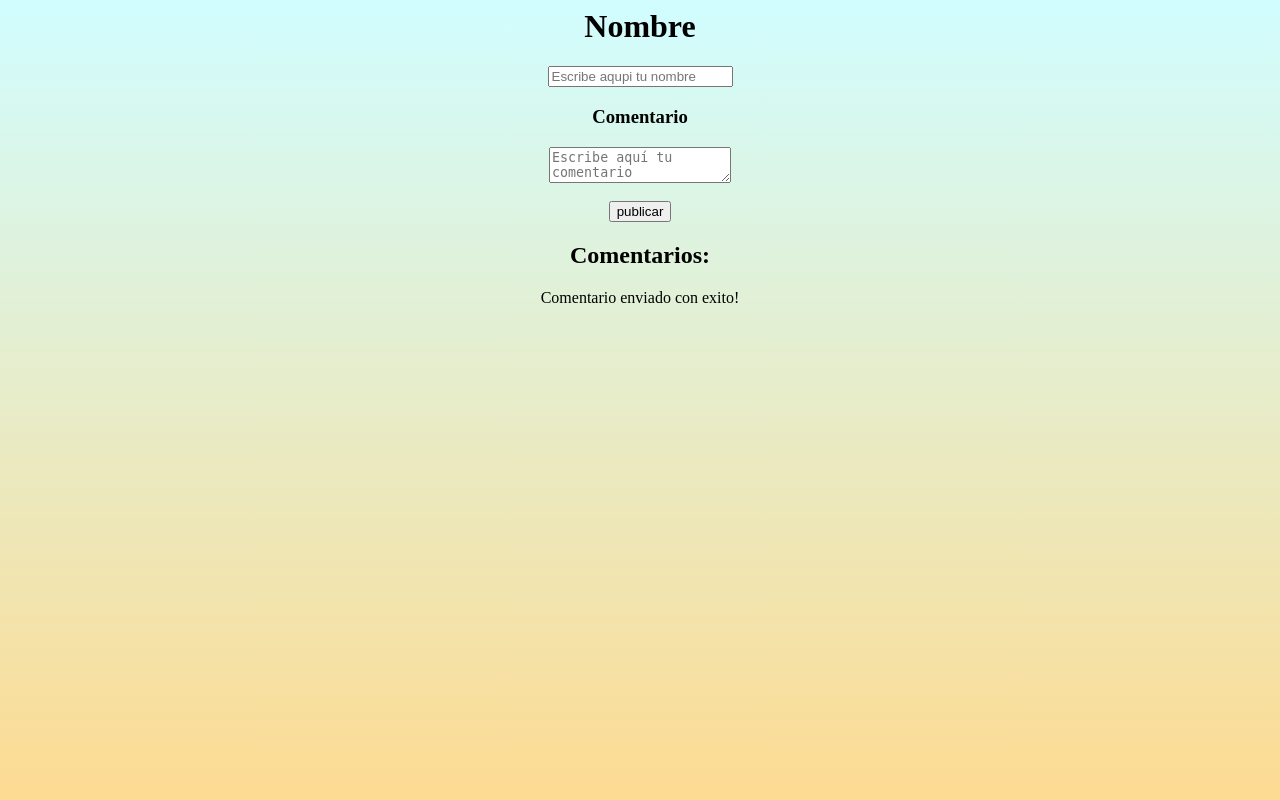
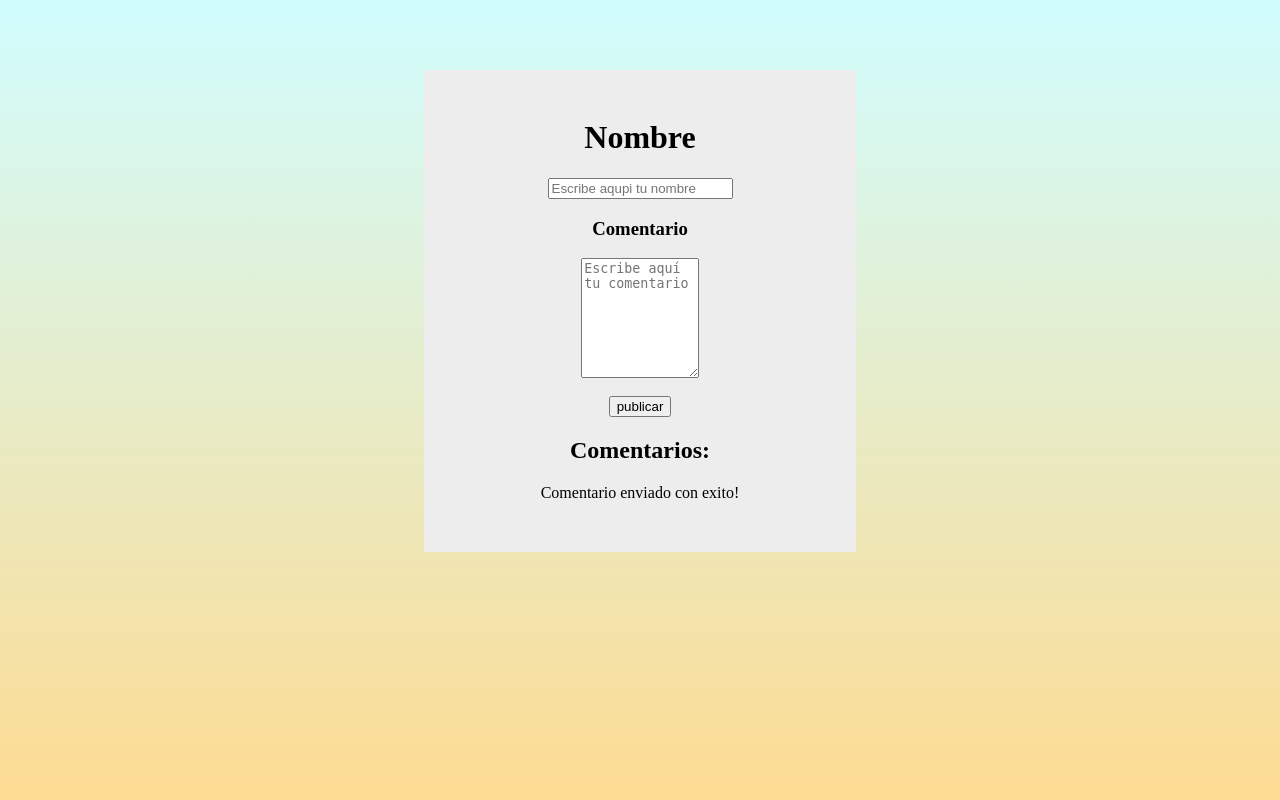
Before and after one commit to Jonier-Ardila/PHP, a PHP site: page /comentar.php in a window 1280 px wide. Run offline with PHP 8.4, Linux system fonts and the light colour scheme; data that the repository does not hold is empty.

Commit message:
Update index.php

```diff
--- a/codigo/index.php
+++ b/codigo/index.php
@@ -1,6 +1,6 @@
 <html>
     <center>
-    <head>
+    <head> <!-- JONIER ARDILA-->
         <title> COMENTARIOS-COMPENSAR</title> <!-- EN ESTA PRIMERA PARTE ENCONTRAMOS LO QUE ES LA CABEZA DELL CODIGO
         Y LA PAGINA-->
 </head>
@@ -12,9 +12,10 @@
     <input type="text" name="nombre" id="nombre" placeholder="Escribe aqupi tu nombre"/>
 </br>
 <h3>Comentario</h3>
+<from method="post" action="comentar.php">
         <textarea name="comentario" id="comentario" placeholder= "Escribe aquí tu comentario"></textarea>
         </br></br>
-        <input type="submit" value="publicar">
+        <input id="enviar" type="submit" onclick="alerta()" value="publicar">
 
         <h2>Comentarios:</h2>
 
@@ -47,9 +48,22 @@ ALMACENAR LOS DATOS DE LOS COMENTARIOS-->
 
 <style>
     body {
+        font-size: 16px;
+        margin-top: 25px !important;
+        background-image: linear-gradient(to top, #fddb92 0%, #d1fdff 100%);
+}
+form{
+    padding: 50px 20px;
+    background-color: #ededed;
+    margin: calc(25% + 100px);
+    margin-top:70px;
+    padding-top: 28px;
+    margin-bottom: 30px;
+}
 
-
-        background-image: linear-gradient(to top, #fddb92 0%, #d1fdff 100%);
+textarea {
+    width: 30%;
+    min-height: 120px;
 }
 
 </style>
@@ -58,25 +72,17 @@ ALMACENAR LOS DATOS DE LOS COMENTARIOS-->
 
 <!-- EN ESTE APARTADO ENCONTRAREMOS ALGUNAS CONDICIONES CUANDO AL MOMENTO DE PONER
 UN COMENTARIO NO SE REALICE DE FORMA CORRECTA-->
+<script language="javascript">
 
-<script language="javascript">
-    $("#submit").click(function(){
-        var nombre = $('#nombre').val();
-        var comentario = $('#comentario').val();
 
-        if (nombre=="")
-        {
-            alert('Debe de escribir un numbre');
-            return;
-        }
+    function alerta(){
 
-        if (comentario=="")
-        {
-            alert('Debe de escribir un comentario');
-        }
 
-        $('#formulario').submit();
 
-    });
+        alert("Su Comentario Se Esta Enviando, Aguarde un Momento..");
+
+    }
     </script>
+
+
 </html>
```
